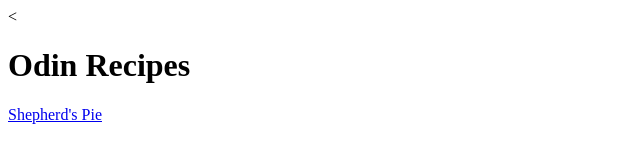
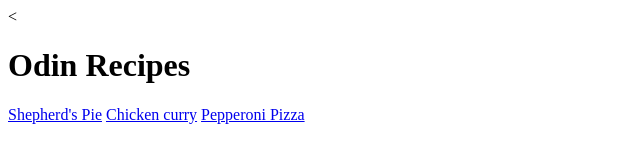
Before and after one commit to Gilberto-Grape/odin-recipes, a plain HTML site: page index.html in a window 1280 px wide. Shown: the whole page, without its empty margins (0-640 px from the left). Drawn offline with Linux system fonts and the light colour scheme.

Commit message:
Amended index.html to add links to two additional pages (pizza.html and chickencurry.html) deleted corrupt .png file

```diff
--- a/index.html
+++ b/index.html
@@ -8,5 +8,7 @@
     <body>
 <       <h1>Odin Recipes</h1>
         <a href="recipes/shepherdspie.html">Shepherd's Pie</a>
+        <a href="recipes/chickencurry.html">Chicken curry</a>
+        <a href="recipes/pizza.html">Pepperoni Pizza</a>
     </body>
 </html>
```
Also changed, not shown: images/shepherdspie.png (deleted).
